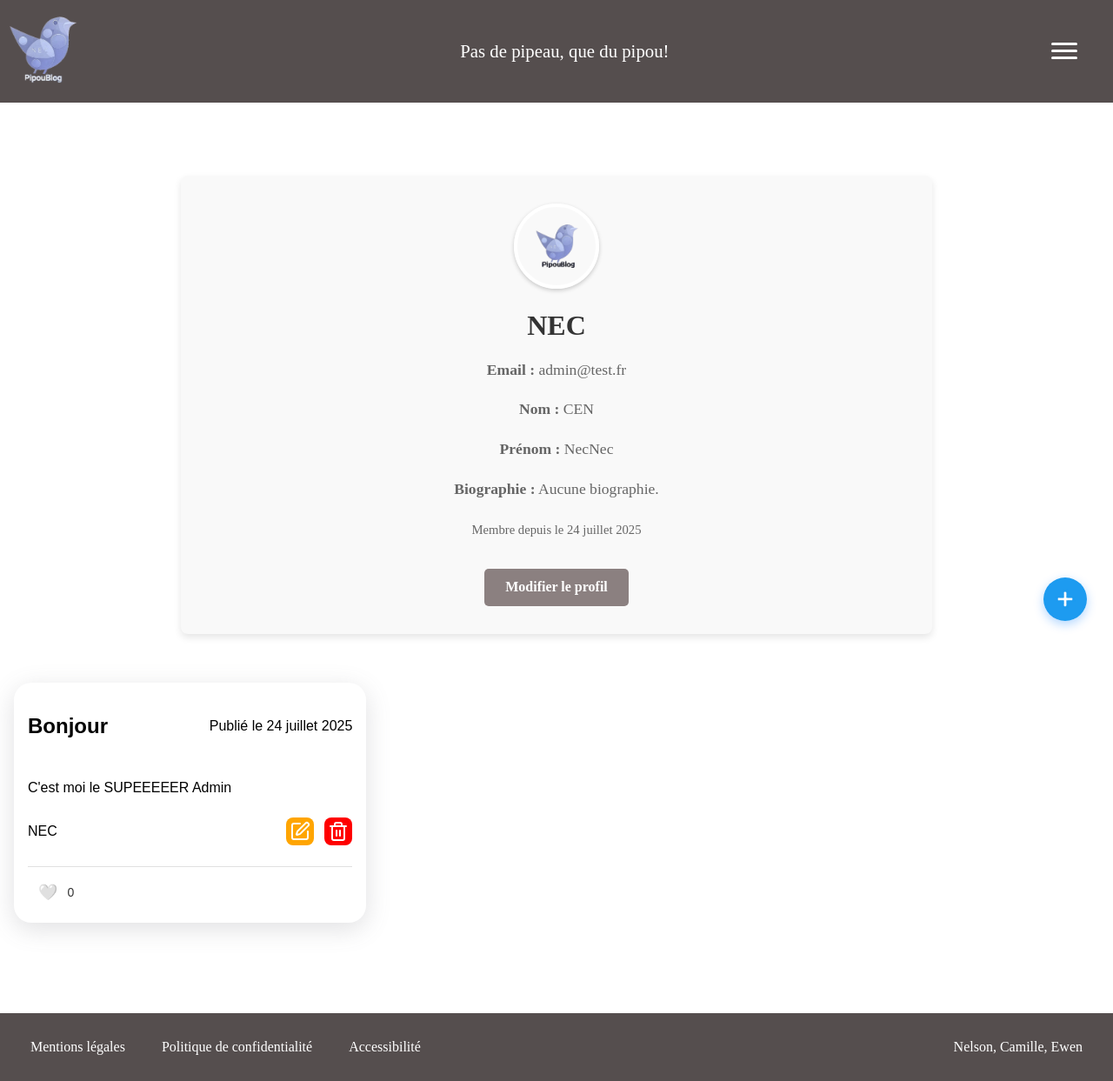
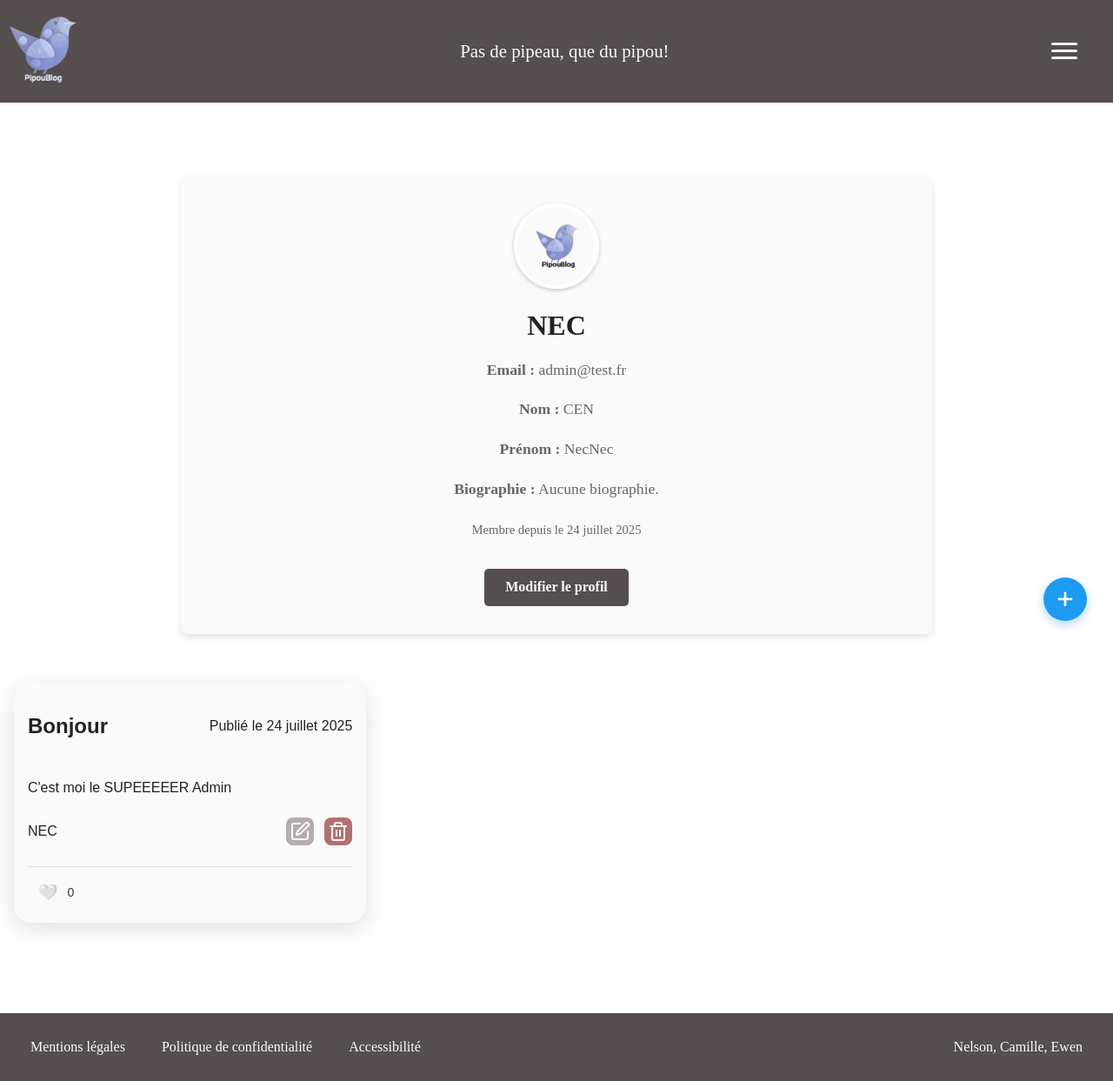
Before and after one commit to adatechschool/pipou-blog, a Django app: page /profile/1/ in a window 1280 px wide. Shown: the whole page at 87% size. Run offline with Django 5.2, Linux system fonts and the light colour scheme; a user stored in the database is signed in; data comes from the database, SQL or seed files in the repository; data that the repository does not hold is empty; some web fonts are replaced.

Commit message:
ADD : color global var

```diff
--- /dev/null
+++ b/pipou_blog/static/css/colors-global.css
@@ -0,0 +1,16 @@
+:root{
+    --main-color: #554e4e;
+    --main-color-hover: #686060;
+    --text-color-white: #fafafa;
+    --text-color-black:  #222;
+    --text-color-menu: #1f1e1e;
+    --text-color-detail-date : #888;
+    --text-color-detail-author : #666;
+    --background-menu: #b5acac;
+    --background-color-white: #fafafa;
+    --background-input: #fafbfc;
+    --background-remove-button: #b17070;
+    --background-remove-button-hover:  #7b4848;
+    --text-color-menu-hover:#e3e3e3;
+    --background-like-hover:#f5f5f5;
+}
--- a/pipou_blog/static/css/components/footer.css
+++ b/pipou_blog/static/css/components/footer.css
@@ -1,21 +1,9 @@
-/* html, body {
-  height: 100%;
-  margin: 0;
-  padding: 0;
-}
-
-body {
-  min-height: 100vh;
-  display: flex;
-  flex-direction: column;
-} */
-
 footer {
   display: flex;
   flex-direction: column;
   align-items: center;
-  background-color: #554e4e;
-  color: white;
+  background-color: var(--main-color);
+  color: var(--text-color-white);
   padding: 14px 35px;
 }
 
--- a/pipou_blog/static/css/components/header.css
+++ b/pipou_blog/static/css/components/header.css
@@ -1,8 +1,8 @@
 @import url('https://fonts.googleapis.com/css2?family=Special+Gothic+Expanded+One&display=swap');
 
 header {
-  background-color: #554e4e;
-  color: #fff;
+  background-color: var(--main-color);
+  color: var(--text-color-white);
   padding: 1rem;
 }
 
@@ -25,7 +25,7 @@ header {
 
 /* Logo styles */
 .logo a {
-  color: #fff;
+  color: var(--text-color-white);
   font-size: 1.5rem;
   font-weight: bold;
   text-decoration: none;
@@ -34,7 +34,7 @@ header {
 /* Tagline style */
 
 .tag-line{
-  color:white;
+  color:var(--text-color-white);
   font-family: "Special Gothic Expanded One";
   font-weight: 300;
   font-size: 1.3rem ;
@@ -48,7 +48,7 @@ header {
   height: auto; /* Hauteur automatique au lieu de 100vh */
   max-height: 80vh; /* Hauteur maximale */
   overflow-y: auto; /* Défilement si nécessaire */
-  background-color: #b5acac;
+  background-color: var(--background-menu);
   z-index: 100;
   transform: scaleY(0); /* Caché par défaut */
   transform-origin: top right; /* Animation à partir du coin supérieur droit */
@@ -81,7 +81,7 @@ header {
 }
 
 .main-nav a {
-  color: #1f1e1e;
+  color: var(--text-color-menu);
   text-decoration: none;
   font-weight: 500;
   transition: color 0.3s;
@@ -89,8 +89,9 @@ header {
   display: block;
 }
 
-.main-nav a:hover {
-  color: #e3e3e3;
+.main-nav a:hover,
+ .logout-button:hover {
+  color: var(--text-color-menu-hover);
 }
 
 .burger-menu {
@@ -111,7 +112,7 @@ header {
   position: absolute;
   height: 3px;
   width: 100%;
-  background: white;
+  background: var(--text-color-white);
   border-radius: 3px;
   opacity: 1;
   left: 0;
@@ -154,14 +155,14 @@ header {
   padding: 0;
   margin: 0;
   font: inherit;
-  color: #1f1e1e;
+  color:var(--text-color-menu);
   cursor: pointer;
   padding: 10px;
 }
 
-.logout-button:hover {
+/* .logout-button:hover {
   color: #e3e3e3;
-}
+}*/
 
 @media screen and (max-width: 768px) {
   .tag-line {
--- a/pipou_blog/static/css/components/likes.css
+++ b/pipou_blog/static/css/components/likes.css
@@ -21,7 +21,7 @@
 }
 
 .like-btn:hover {
-  background-color: #f5f5f5;
+  background-color: var(--background-like-hover);
   transform: scale(1.05);
 }
 
--- a/pipou_blog/static/css/editProfil.css
+++ b/pipou_blog/static/css/editProfil.css
@@ -6,8 +6,8 @@
 
 .btn-remove-account{
   padding: 0.6rem ;
-  background: #ac7e7e;
-  color: #fff;
+  background: var(--background-remove-button);
+  color: var(--text-color-white);
   border: none;
   border-radius: 0.5rem;
   font-size: 0.8rem;
@@ -18,7 +18,7 @@
 }
 
 .btn-remove-account:hover{
-  background: #7b4848;
+  background: var(--background-remove-button-hover);
 }
 
 .title_profile_picture{
--- a/pipou_blog/static/css/form-global.css
+++ b/pipou_blog/static/css/form-global.css
@@ -19,7 +19,7 @@
   width: 100%;
   max-width: 500px;
   padding: 1.5rem 1rem;
-  background: #fff;
+  background: var(--background-color-white);
   border-radius: 1rem;
   box-shadow: 0 4px 16px 0 rgba(100, 100, 111, 0.12);
 }
@@ -43,7 +43,7 @@
 .profil_textarea label {
   font-weight: 500;
   font-size: 1rem;
-  color: #222;
+  color: var(--text-color-black);
 }
 
 .post_input input,
@@ -58,7 +58,7 @@
   font-size: 1rem;
   font-family: sans-serif;
   resize: vertical;
-  background: #fafbfc;
+  background: var(--background-input);
   transition: border-color 0.2s;
 }
 
@@ -85,8 +85,8 @@
 .connexion-form input[type="submit"],
 .submit_btn, .new-image-container input[type="file"] {
   padding: 0.6rem 1.2rem;
-  background: #554e4e;
-  color: #fff;
+  background: var(--main-color);
+  color: var(--text-color-white);
   border: none;
   border-radius: 0.5rem;
   font-size: 1rem;
@@ -100,7 +100,7 @@
 .connexion-form .submit_btn input:hover,
 .connexion-form input[type="submit"]:hover,
 .submit_btn:hover, .new-image-container input[type="file"]:hover {
-  background: #686060;
+  background: var(--main-color-hover);
 }
 
 
--- a/pipou_blog/static/css/global.css
+++ b/pipou_blog/static/css/global.css
@@ -9,6 +9,7 @@ body {
   display: flex;
   flex-direction: column;
   padding-top: 30px; /* Ajustez cette valeur si la hauteur du header change */
+  color: var(--text-color-black)
 }
 
 main{
--- a/pipou_blog/static/css/post-detail.css
+++ b/pipou_blog/static/css/post-detail.css
@@ -21,26 +21,26 @@
 
 .detail-title {
   font-size: 2rem;
-  color: #222;
+  color: var(--text-color-black);
   margin: 0;
   word-break: break-word;
 }
 
 .detail-date {
   font-size: 1rem;
-  color: #888;
+  color: var(--text-color-detail-date);
   white-space: nowrap;
 }
 
 .detail-content {
   font-size: 1.15rem;
-  color: #333;
+  color: var(--text-color-black);
   margin-bottom: 1.5rem;
 }
 
 .detail-author {
   text-align: right;
-  color: #666;
+  color: var(--text-color-detail-author);
   font-size: 1rem;
 }
 
--- a/pipou_blog/static/css/post-list.css
+++ b/pipou_blog/static/css/post-list.css
@@ -18,13 +18,13 @@
   display: flex;
   flex-direction: column;
   justify-content: space-between;
-  background-color: #fff;
+  background-color: var(--background-color-white);
   box-shadow: 0 7px 29px 0 rgba(100, 100, 111, 0.2);
   border-radius: 1.25rem;
   padding: 1rem;
   font-family: sans-serif;
   text-decoration: none;
-  color: black;
+  color: var(--text-color-black);
   transition: box-shadow 0.2s;
 }
 
@@ -63,9 +63,12 @@
   display: flex;
   padding: 4px;
   border-radius: 8px;
-  background-color: orange;
+  background-color: var(--background-menu);
 }
 
+.update:hover{
+  background-color: var(--main-color-hover);
+}
 .submit-btn-trash {
   background: none;
   padding: 0;
@@ -78,7 +81,11 @@
 .trash {
   padding: 4px;
   border-radius: 8px;
-  background-color: red;
+  background-color: var(--background-remove-button);
+}
+
+.trash:hover{
+  background-color: var(--background-remove-button-hover);
 }
 
 @media (min-width: 600px) {
--- a/pipou_blog/static/css/profile.css
+++ b/pipou_blog/static/css/profile.css
@@ -4,7 +4,7 @@
     max-width: 800px;
     margin: 2rem auto;
     padding: 2rem;
-    background-color: #f9f9f9;
+    background-color: var(--background-color-white);
     border-radius: 8px;
     box-shadow: 0 4px 8px rgba(0, 0, 0, 0.1);
     text-align: center;
@@ -31,12 +31,12 @@
 .profile-container h1 {
     font-size: 2rem;
     margin-bottom: 0.5rem;
-    color: #333;
+    color: var(--text-color-black);
 }
 
 .profile-container p {
     font-size: 1.1rem;
-    color: #666;
+    color: var(--text-color-detail-author);
     line-height: 1.6;
 }
 
@@ -55,10 +55,10 @@
 }
 
 .btn-primary {
-    background: #8b8080;
-    color: #fff;
+    background: var(--main-color);
+    color: var(--text-color-white);
 }
 
 .btn-primary:hover {
-    background: #686060;
+    background: var(--main-color-hover);
 }
--- a/pipou_blog/templates/base.html
+++ b/pipou_blog/templates/base.html
@@ -7,6 +7,7 @@
     <title>Pipou Blog </title>
     <link rel="icon" href="{% static 'images/LOGO7.png' %}" width="32" height="32" />
     <link rel="stylesheet" href="{% static 'css/global.css' %}" />
+    <link rel="stylesheet" href="{% static 'css/colors-global.css' %}" />
     <link rel="stylesheet" href="{% static 'css/form-global.css' %}" />
     <link rel="stylesheet" href="{% static 'css/components/header.css' %}" />
     <link rel="stylesheet" href="{% static 'css/components/footer.css' %}" />
```
